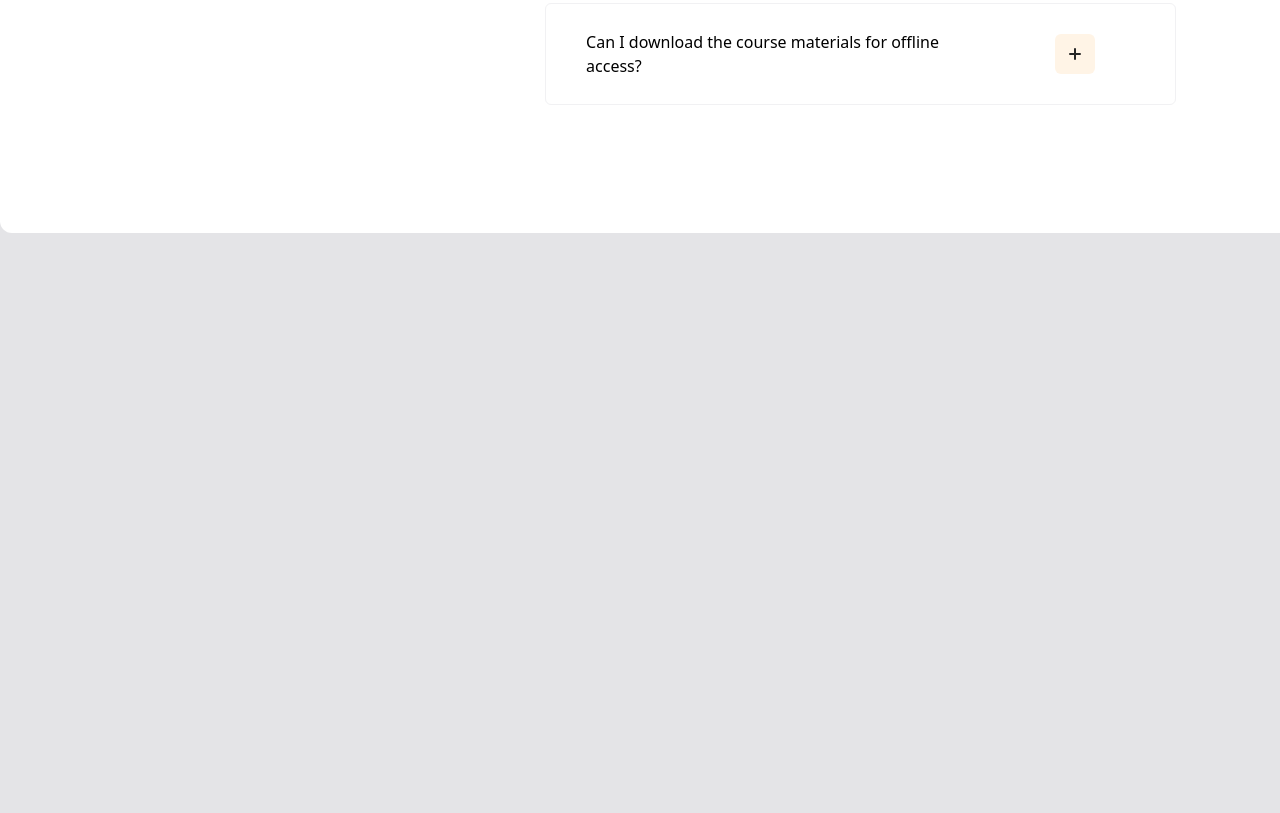
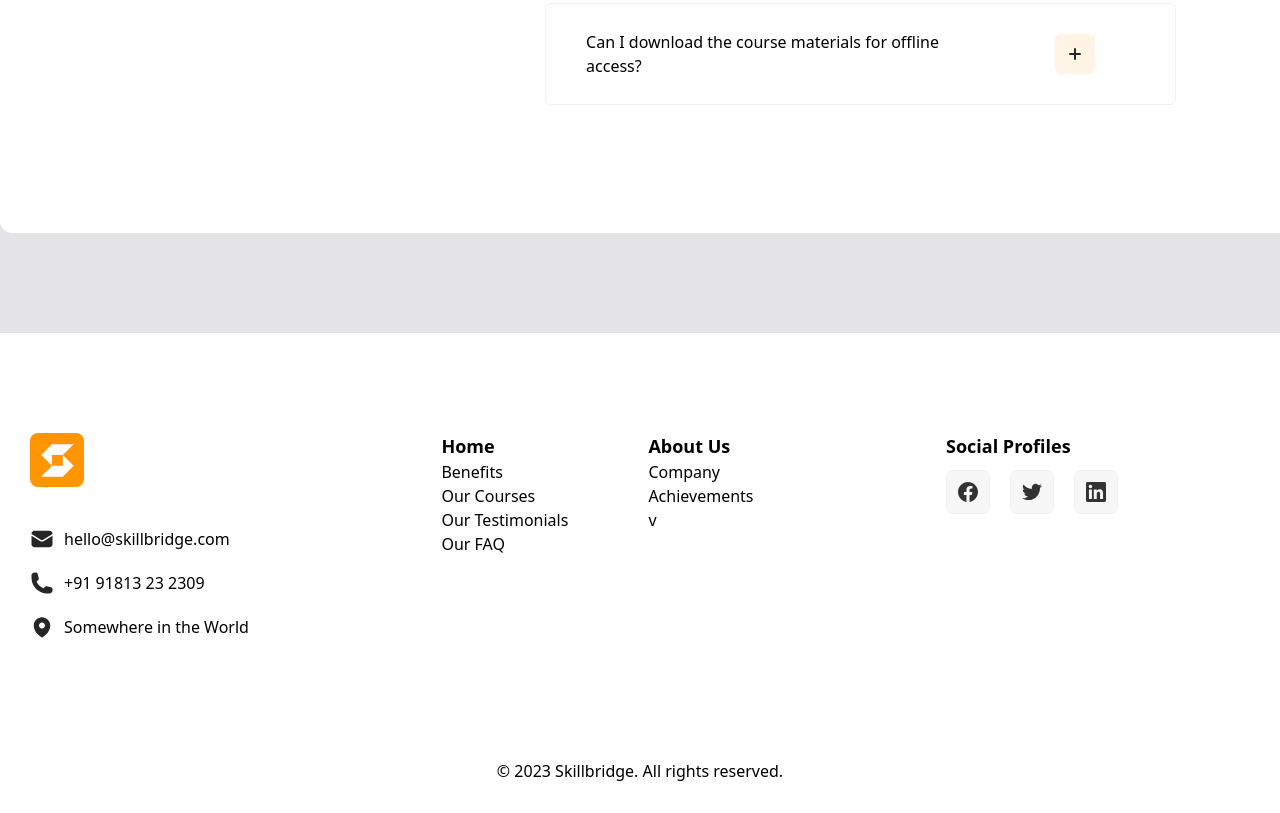
Before and after one commit to Azzimmka/online-course, a website: page pricing-page.html in a window 1280 px wide. Shown: the part 2535-3348 px from the top of the page. Before the commit the page ends 2868 px from the top, so only its background shows below. Drawn offline with Linux system fonts and the light colour scheme.

Commit message:
i finished footer

```diff
--- a/pricing-page.html
+++ b/pricing-page.html
@@ -259,5 +259,66 @@
         </div>
 
     </section>
+
+     <footer class="w-full">
+        <div class="max-w-[1300px] bg-[#FFFFFF] m-auto md:flex md:justify-between pb-[50px] mt-[50px] md:mt-0 pt-[50px] ">
+
+            <div class="ml-[30px] mt-[50px]">
+                <img class="mb-[40px]" src="./images/Logo footer.svg" alt="">
+                <div class="flex gap-[10px] mb-[20px]">
+                    <img src="images/mail.svg" alt="">
+                    <p>hello@skillbridge.com</p>
+                </div>
+
+                <div class="flex gap-[10px] mb-[20px]">
+                    <img src="images/phone.svg" alt="">
+                    <p>+91 91813 23 2309</p>
+                </div>
+
+                <div class="flex gap-[10px] mb-[20px]">
+                    <img src="images/navigatot.svg" alt="">
+                    <p>Somewhere in the World</p>
+                </div>
+            </div>
+
+            <div class="flex ml-[30px] md:mt-[50px]">
+
+                <div class="md:mr-[30px]">
+                    <p class="text-[18px] font-bold">Home</p>
+                    <p>Benefits</p>
+                    <p>Our Courses</p>
+                    <p>Our Testimonials</p>
+                    <p>Our FAQ</p>
+                </div>
+
+                <div class="ml-[50px]">
+                    <p class="text-[18px] font-bold">About Us</p>
+                    <p>Company</p>
+                    <p>Achievements</p>
+                    <p>v</p>
+                </div>
+            </div>
+
+            <div class="md:mr-[162px] md:mt-[30px]">
+                <p class="text-[18px] font-bold mt-[20px] ml-[30px] mb-[10px]">Social Profiles</p>
+                <div class="flex ml-[30px] gap-[20px]">
+                    <img src="./images/fec.svg" alt="">
+                    <img src="./images/twit.svg" alt="">
+                    <img src="./images/in.svg" alt="">
+                </div>
+            </div>
+
+
+
+        </div>
+
+    </footer>
+
+    <footer class="w-full">
+        <div class="max-w-[1300px]  m-auto hidden md:block md:flex md:justify-center pt-[50px] pb-[30px] bg-white">
+            <p>© 2023 Skillbridge. All rights reserved.</p>
+        </div>
+
+    </footer>
 </body>
 </html>
```
Also changed, not shown: src/output.css.
